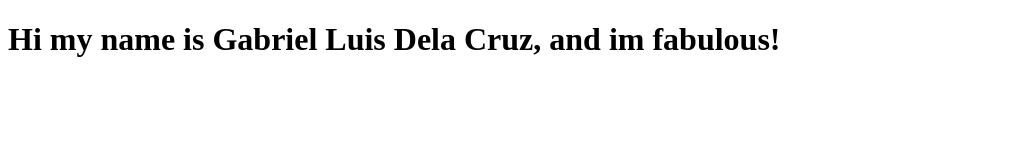
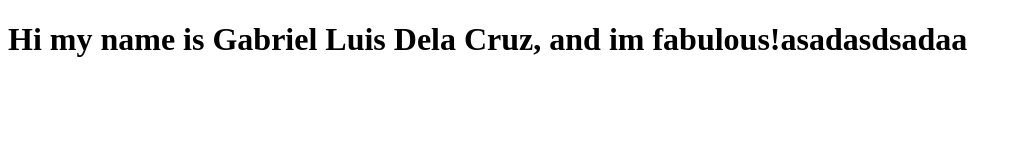
Before and after one commit to gabrielluisdelacruz/DelaCruz, a plain HTML site: page index.html in a window 1280 px wide. Shown: the whole page, without its empty margins (0-1022 px from the left). Drawn offline with Linux system fonts and the light colour scheme.

Commit message:
adding index2

```diff
--- a/index.html
+++ b/index.html
@@ -6,6 +6,6 @@
     <title>Document</title>
 </head>
 <body>
-    <h1>Hi my name is Gabriel Luis Dela Cruz, and im fabulous!</h1>
+    <h1>Hi my name is Gabriel Luis Dela Cruz, and im fabulous!asadasdsadaa</h1>
 </body>
 </html>
```
